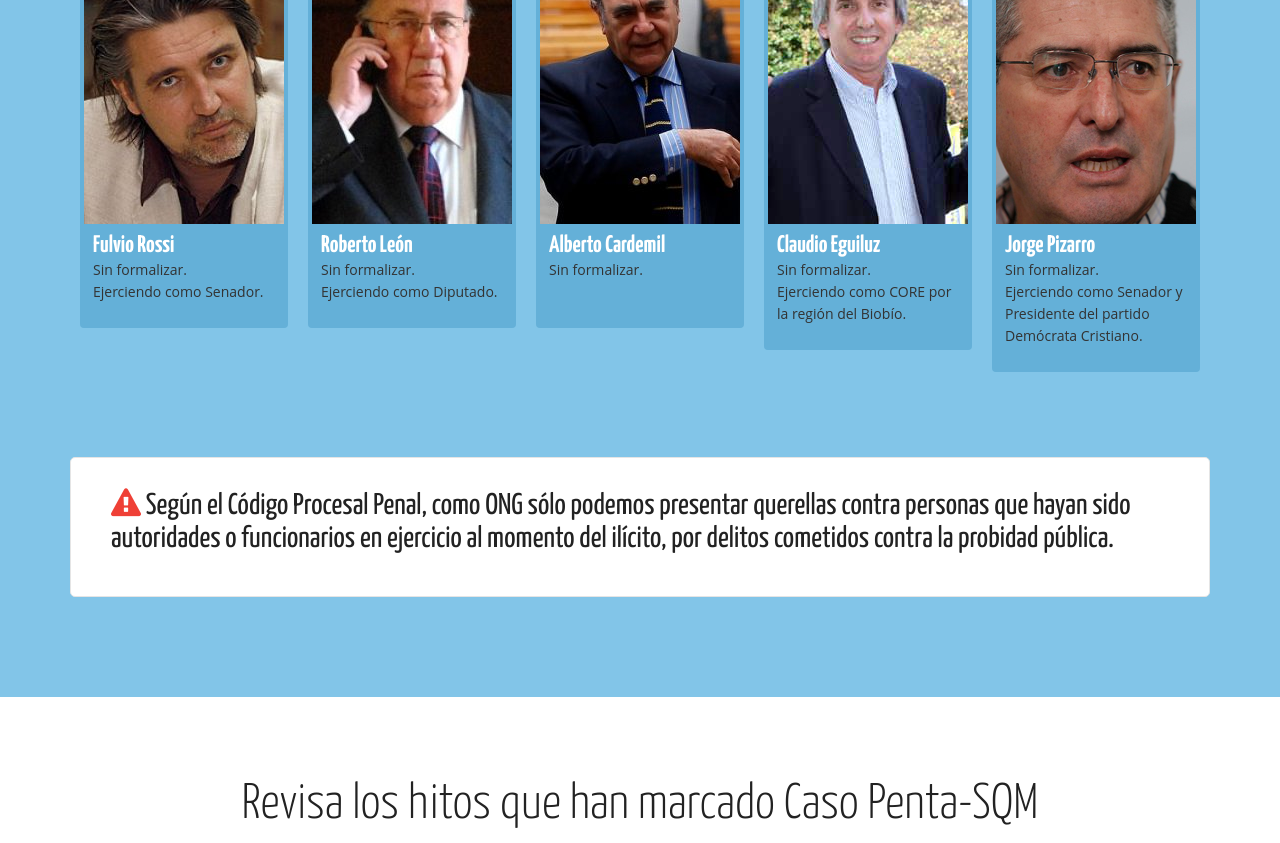
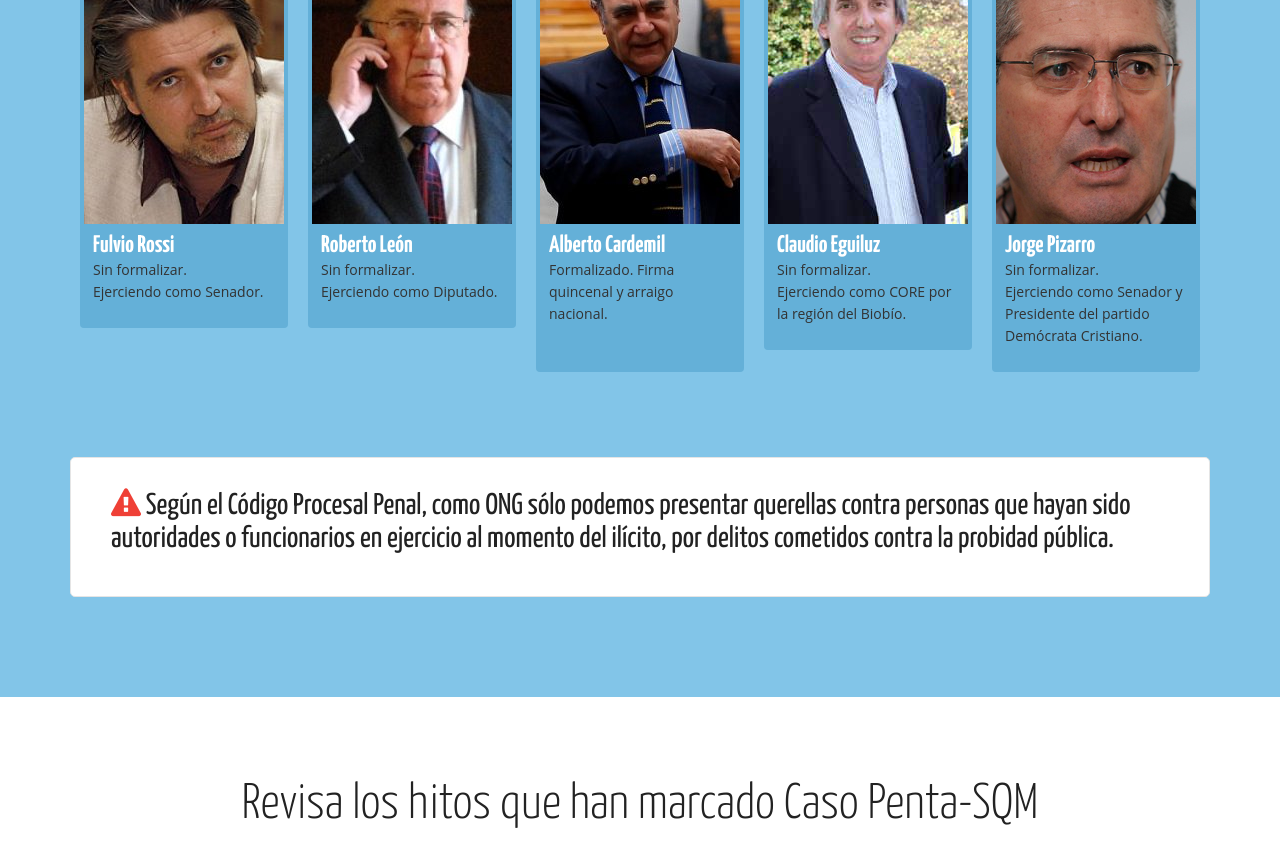
Before and after one commit to ciudadanointeligente/quien-te-financia, a Jekyll site: the page built from index.html, in a window 1280 px wide and 900 px high, scrolled down 1841 px, cut to the strip 0-843 px from the top of the window. Built offline with Jekyll 4.4.1, drawn with Linux system fonts in a browser that asks for light colours; nearby versions of some CDN libraries; comment, search, counter and statistics services are not loaded.

Commit message:
cambios en texto de Cardemil

```diff
--- a/_congressmen/08_alberto-cardemil.markdown
+++ b/_congressmen/08_alberto-cardemil.markdown
@@ -1,6 +1,6 @@
 ---
 name: "Alberto Cardemil"
 image: "alberto-cardemil.jpg"
-current_situation: "Sin formalizar.</br></br>"
+current_situation: "Formalizado. Firma quincenal y arraigo nacional.</br></br>"
 risk: "Multa y de 541 días a 5 años de cárcel."
 ---
```
